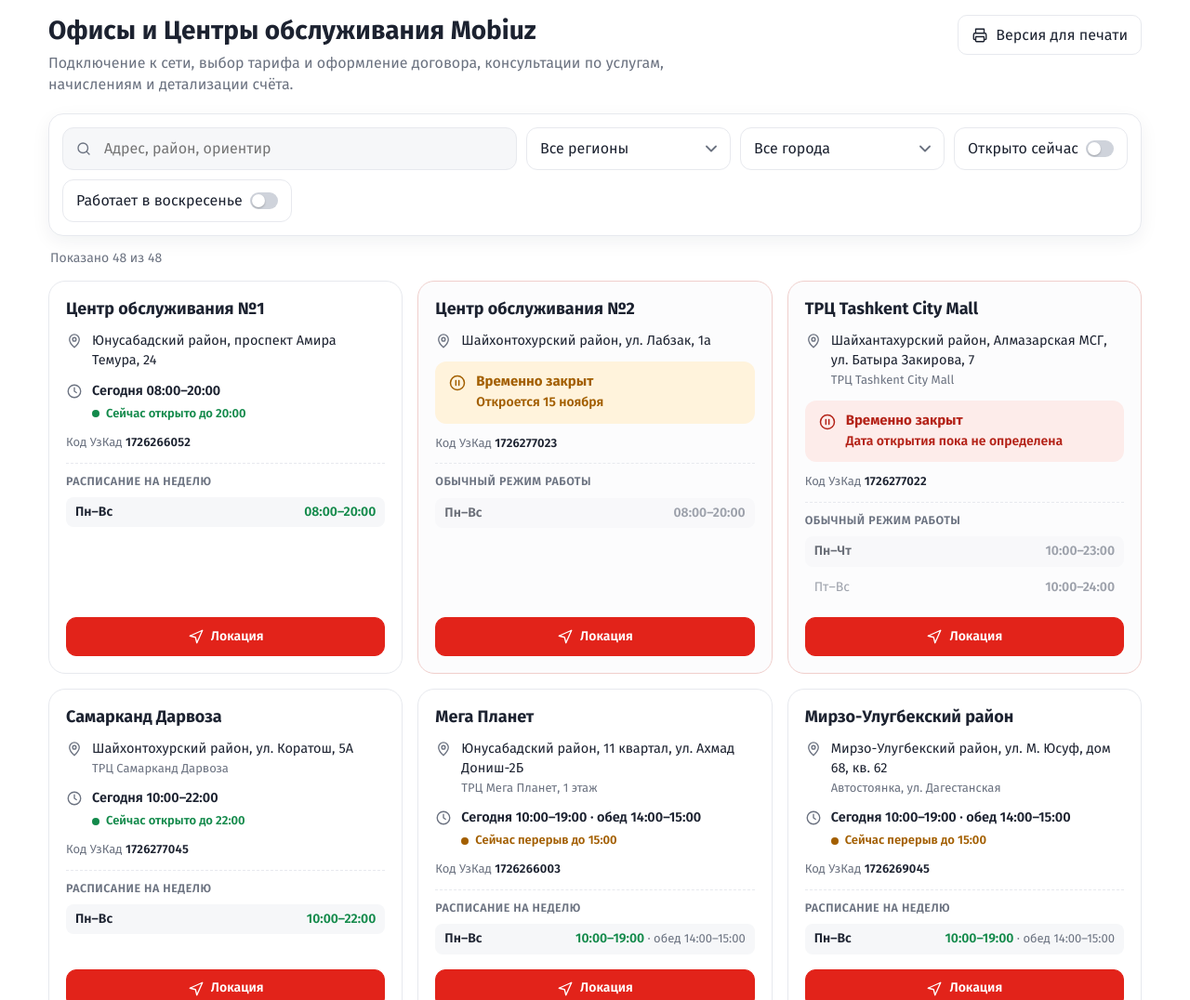
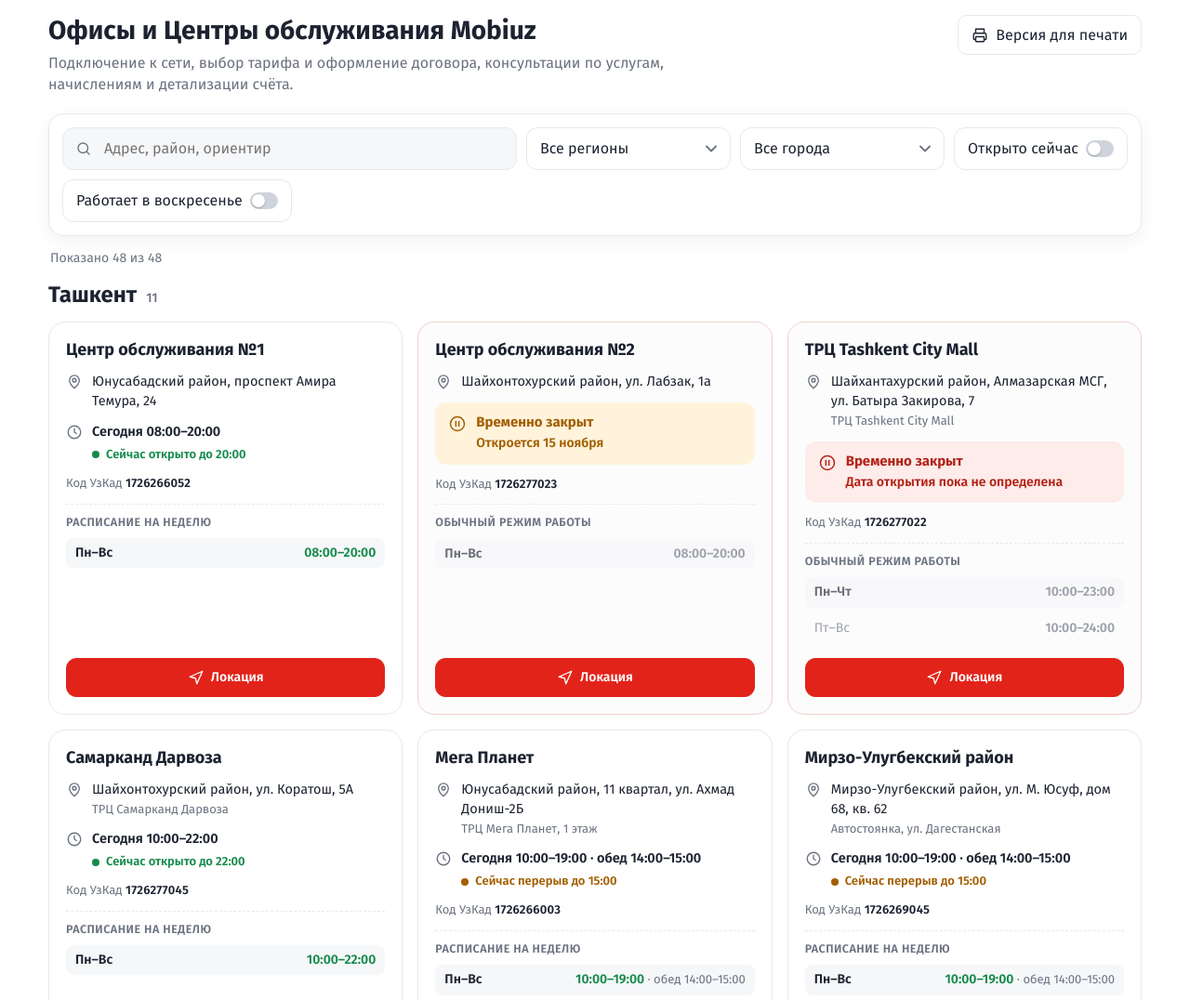
Before and after one commit to vallgart/mobiuz-office-ru, a plain HTML site: page index.html in a window 1280 px wide. Shown: the top 1076 px of the page at 93% size. Drawn offline with Linux system fonts and the light colour scheme.

Commit message:
Add files via upload

```diff
--- a/index.html
+++ b/index.html
@@ -71,6 +71,10 @@
 
 /* карточки */
 #mbz-offices .mbz__grid{display:grid;grid-template-columns:repeat(auto-fill,minmax(min(340px,100%),1fr));gap:16px}
+#mbz-offices .mbz-group{margin:0 0 34px}
+#mbz-offices .mbz-group:last-child{margin-bottom:0}
+#mbz-offices .mbz-group__t{margin:0 0 14px;padding:0;font-size:24px;line-height:1.25;font-weight:700;color:var(--mbz-ink);display:flex;align-items:baseline;gap:10px}
+#mbz-offices .mbz-group__t small{font-size:14px;font-weight:500;color:var(--mbz-muted)}
 #mbz-offices .mbz-card{display:flex;flex-direction:column;gap:12px;padding:18px;background:#fff;border:1px solid var(--mbz-line);border-radius:18px;transition:box-shadow .2s,transform .2s,border-color .2s}
 #mbz-offices .mbz-card:hover{box-shadow:0 10px 28px rgba(20,28,45,.10);transform:translateY(-2px);border-color:#d9dce4}
 #mbz-offices .mbz-card__name{margin:0;font-size:18px;line-height:1.25;font-weight:700}
@@ -129,6 +133,7 @@
 /* Телефоны (до ~720px) */
 @container mbz (max-width:720px){
   #mbz-offices .mbz__title{font-size:22px}
+  #mbz-offices .mbz-group__t{font-size:20px}
   #mbz-offices .mbz__lead{font-size:14px}
   #mbz-offices .mbz__print{display:none}
   #mbz-offices .mbz__bar{padding:12px;border-radius:14px}
@@ -1121,7 +1126,21 @@
   function render() {
     var n = now(), tokens = norm(state.q).split(/\s+/).filter(Boolean);
     var list = D.filter(function (o) { return match(o, n, tokens); });
-    $('mbz-list').innerHTML = list.map(function (o) { return card(o, n); }).join('');
+    var box = $('mbz-list');
+    if (isDefault()) {
+      // без фильтров — карточки сгруппированы по регионам, у каждой группы заголовок H2
+      box.className = 'mbz__groups';
+      box.innerHTML = regions.map(function (r) {
+        var items = list.filter(function (o) { return o.r === r; });
+        if (!items.length) return '';
+        return '<section class="mbz-group"><h2 class="mbz-group__t">' + esc(r) + ' <small>' + items.length + '</small></h2>' +
+               '<div class="mbz__grid">' + items.map(function (o) { return card(o, n); }).join('') + '</div></section>';
+      }).join('');
+    } else {
+      // с фильтрами или поиском — один общий список результатов
+      box.className = 'mbz__grid';
+      box.innerHTML = list.map(function (o) { return card(o, n); }).join('');
+    }
     $('mbz-empty').hidden = list.length > 0;
     $('mbz-count').textContent = 'Показано ' + list.length + ' из ' + D.length;
     $('mbz-reset').hidden = isDefault();
```
